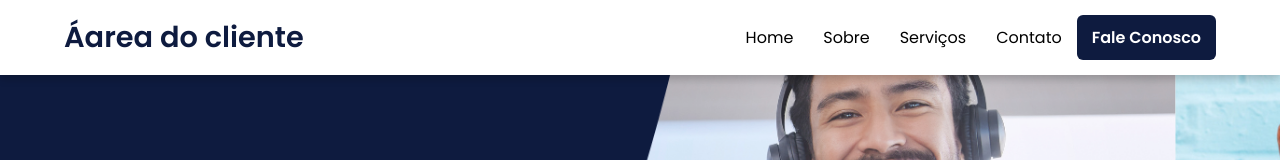
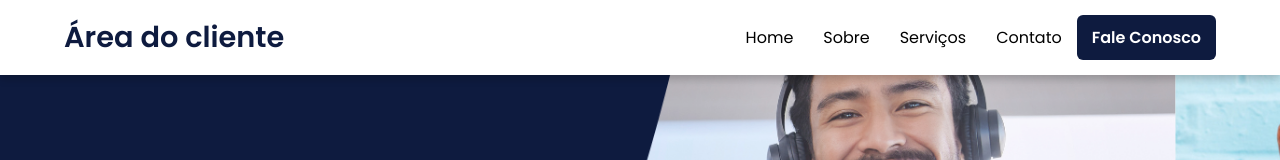
Before and after one commit to trans-da-jimbagrande/ita, a plain HTML site: page index.html in a window 1280 px wide. Shown: the top 160 px of the page. Drawn offline with Linux system fonts and the light colour scheme.

Commit message:
Update index.html

```diff
--- a/index.html
+++ b/index.html
@@ -18,7 +18,7 @@
 <body>
     <header class="home">
         <div class="container">
-            <a href="https://wa.link/wne214" class="logo">Áarea do cliente</a>
+            <a href="https://wa.link/wne214" class="logo">Área do cliente</a>
 
             <!-- Ícone do menu mobile -->
             <div class="menu-icon" id="menu-toggle">
```
